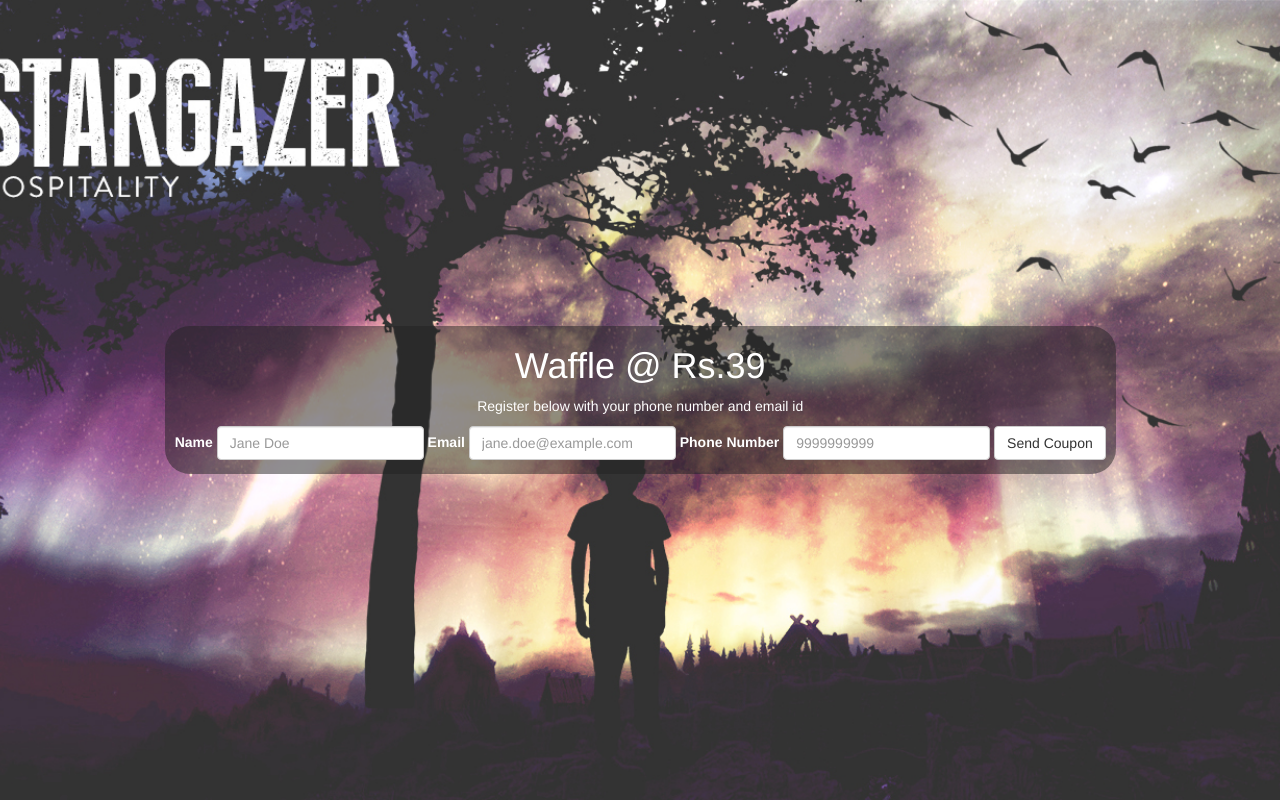
After one commit to akshitagupta7/Echoes, a PHP site: page /echoes/events/waffle.html in a window 1280 px wide. The commit adds this page. Run offline with PHP 8.4, Linux system fonts and the light colour scheme.

Commit message:
Added front end for Waffle

```diff
--- a/echoes/css/style.css
+++ b/echoes/css/style.css
@@ -71,5 +71,4 @@ color:white;}
 html, body, #info, #stage{
   width:100%;
   height:100%;
-  overflow:hidden;
 }
--- /dev/null
+++ b/echoes/events/css/style_waffle.css
@@ -0,0 +1,39 @@
+body{
+    background: url('../imgs/website-creative.jpg') no-repeat center fixed;
+     -webkit-background-size: cover;
+  -moz-background-size: cover;
+  -o-background-size: cover;
+  background-size: cover;
+}
+
+#head{
+    font-family: 'Montserrat', sans-serif;
+text-align: center;
+vertical-align:auto;
+}
+.v-wrap{
+    height: 100%;
+    white-space: nowrap;
+    text-align: center;
+
+}
+.v-wrap:before{
+    content: "";
+    display: inline-block;
+    vertical-align: middle;
+    width: 0;
+    /* adjust for white space between pseudo element and next sibling */
+    margin-right: -.25em;
+    /* stretch line height */
+    height: 100%;
+}
+.v-box{
+    display: inline-block;
+    vertical-align: middle;
+    white-space: normal;
+    background: rgba(34, 34, 34, 0.5);
+    color: white;
+    padding-left: 10px;
+    padding-right: 10px;
+    border-radius: 25px;
+}
--- /dev/null
+++ b/echoes/events/waffle.html
@@ -0,0 +1,35 @@
+<html>
+    <head>
+        <link href="css/style_waffle.css" rel="stylesheet">
+        <link href="https://fonts.googleapis.com/css?family=Montserrat" rel="stylesheet">
+
+<!-- Latest compiled and minified CSS -->
+<link rel="stylesheet" href="https://maxcdn.bootstrapcdn.com/bootstrap/3.3.7/css/bootstrap.min.css" integrity="sha384-BVYiiSIFeK1dGmJRAkycuHAHRg32OmUcww7on3RYdg4Va+PmSTsz/K68vbdEjh4u" crossorigin="anonymous">
+    </head>
+
+    <body>
+
+<div class="v-wrap">
+    <article class="v-box">
+        <h1>Waffle @ Rs.39</h1>
+
+        <p>Register below with your phone number and email id</p>
+<form class="form-inline">
+  <div class="form-group">
+    <label for="exampleInputName2">Name</label>
+    <input type="text" class="form-control" id="InputName" placeholder="Jane Doe">
+  </div>
+  <div class="form-group">
+    <label for="exampleInputEmail2">Email</label>
+    <input type="email" class="form-control" id="Inputemail" placeholder="jane.doe@example.com">
+  </div>
+  <div class="form-group">
+    <label for="exampleInputEmail2">Phone Number</label>
+    <input type="email" class="form-control" id="InputPhone" placeholder="9999999999">
+  </div>
+  <button type="submit" class="btn btn-default">Send Coupon</button>
+</form>
+    </article>
+</div>
+    </body>
+</html>
```
Also changed, not shown: echoes/css/style_events.css (+14 -2 lines), echoes/events.html (+5 -6 lines), echoes/events/imgs/website-creative.jpg (added), echoes/imgs/website-creative.jpg (added), website-creative.jpg (added), 1 other file.
